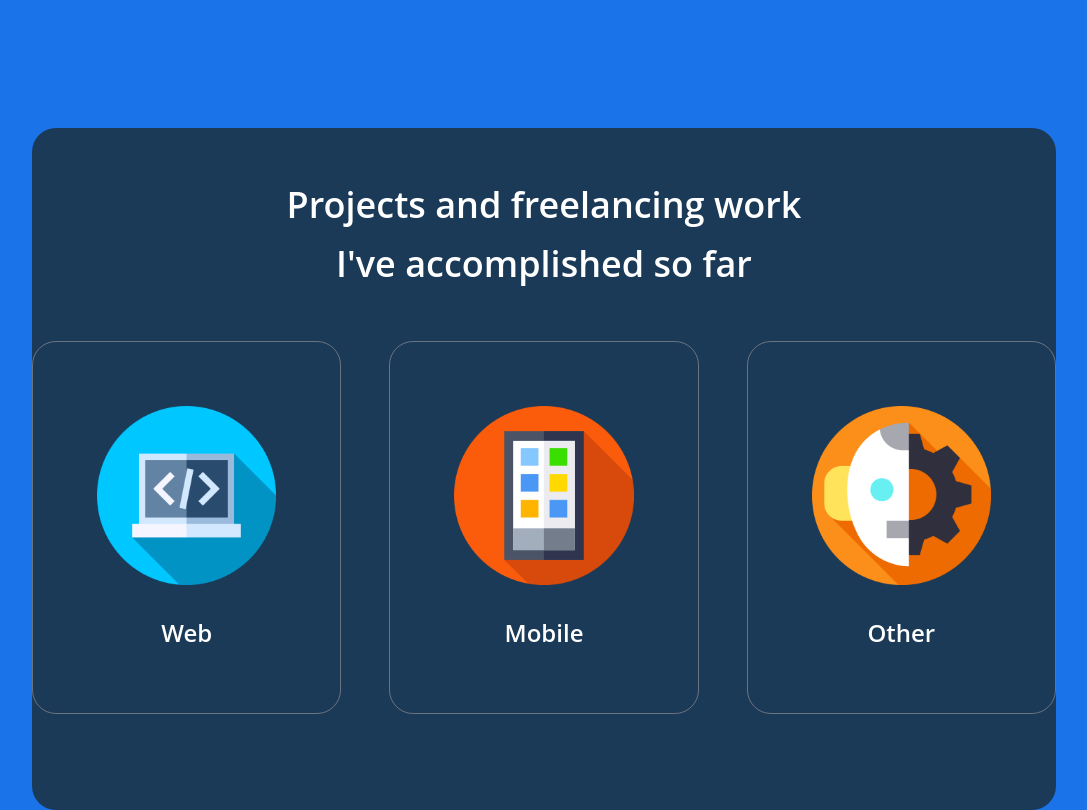
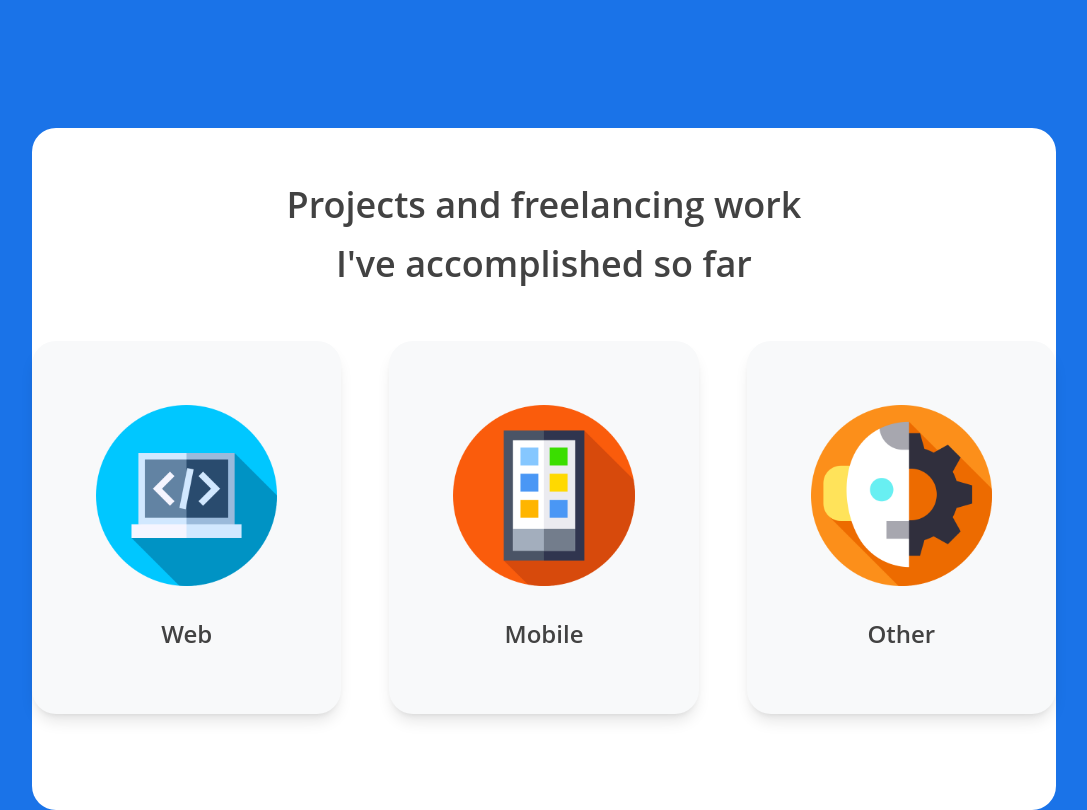
Before and after one commit to saamonlover/saamonlover, a Next.js app: page / in a window 1280 px wide. Shown: the part 720-1530 px from the top of the page, without its empty margins (96-1183 px from the left). Built offline with nearby package versions, Linux system fonts and the light colour scheme.

Commit message:
refactor: add light mode color set for the small cards in the project section and also add hover effects

```diff
--- a/src/components/projects.jsx
+++ b/src/components/projects.jsx
@@ -1,17 +1,25 @@
 import React from 'react'
 
 const Projects = ({ darkMode }) => {
-  const projectCategoryStaticStyle = 'border border-gray-500 rounded-3xl'
-  const projectCategoryActiveStyle = ''
+  const cardStyle = darkMode
+    ? 'bg-project-dark-card-bg text-project-dark-font-color'
+    : 'bg-project-light-card-bg text-project-light-font-color'
+
+  const subcardStaticStyle = darkMode
+    ? 'border border-gray-500 rounded-3xl'
+    : 'rounded-3xl bg-project-light-subcard-bg shadow-lg'
+  let subcardActiveStyle = darkMode
+    ? 'hover:bg-project-dark-subcard-bg-hover'
+    : 'hover:bg-project-light-subcard-bg-hover'
+  subcardActiveStyle += ' cursor-pointer transition duration-500 ease-in-out'
 
   return (
-    <div className='mt-56 mx-32 bg-project-dark-card-bg rounded-3xl'>
-      <div className='font-open-sans text-project-dark-font-color'>
+    <div className={`mt-56 mx-32 rounded-3xl font-open-sans ${cardStyle}`}>
       <div className='mt-12 font-semibold text-4xl leading-relaxed'>
         Projects and freelancing work <br /> I've accomplished so far
       </div>
       <div className='mt-12 mb-24 flex flex-row justify-center gap-x-12'>
-          <div className={`${projectCategoryStaticStyle}`}>
+        <div className={`${subcardStaticStyle} ${subcardActiveStyle}`}>
           <div className='p-16'>
             <img
               src='/assets/webicon.png'
@@ -22,7 +30,7 @@ const Projects = ({ darkMode }) => {
             <div className='mt-8 font-semibold text-2xl'>Web</div>
           </div>
         </div>
-          <div className={`${projectCategoryStaticStyle}`}>
+        <div className={`${subcardStaticStyle} ${subcardActiveStyle}`}>
           <div className='p-16'>
             <img
               src='/assets/mobileicon.png'
@@ -33,7 +41,7 @@ const Projects = ({ darkMode }) => {
             <div className='mt-8 font-semibold text-2xl'>Mobile</div>
           </div>
         </div>
-          <div className={`${projectCategoryStaticStyle}`}>
+        <div className={`${subcardStaticStyle} ${subcardActiveStyle}`}>
           <div className='p-16'>
             <img
               src='/assets/othericon.png'
@@ -46,7 +54,6 @@ const Projects = ({ darkMode }) => {
         </div>
       </div>
     </div>
-    </div>
   )
 }
 
--- a/tailwind.config.js
+++ b/tailwind.config.js
@@ -20,6 +20,9 @@ module.exports = {
 
         'project-dark-card-bg': '#1B3A57',
         'project-light-card-bg': '#FFF',
+        'project-light-subcard-bg': '#F8F9FA',
+        'project-light-subcard-bg-hover': '#D2E3F4',
+        'project-dark-subcard-bg-hover': '#112537',
         'project-light-font-color': '#424242',
         'project-dark-font-color': '#FFF',
       },
```
Lines whose indentation alone changed are shown as unchanged.
